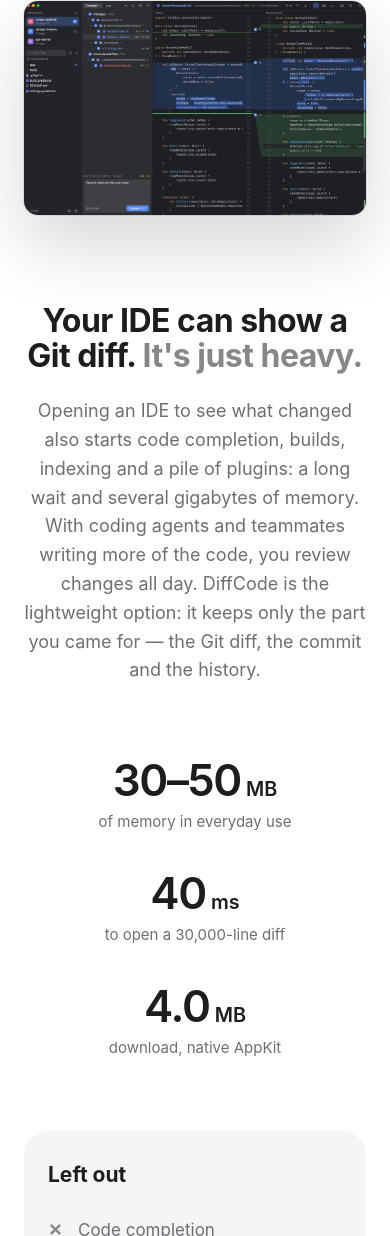
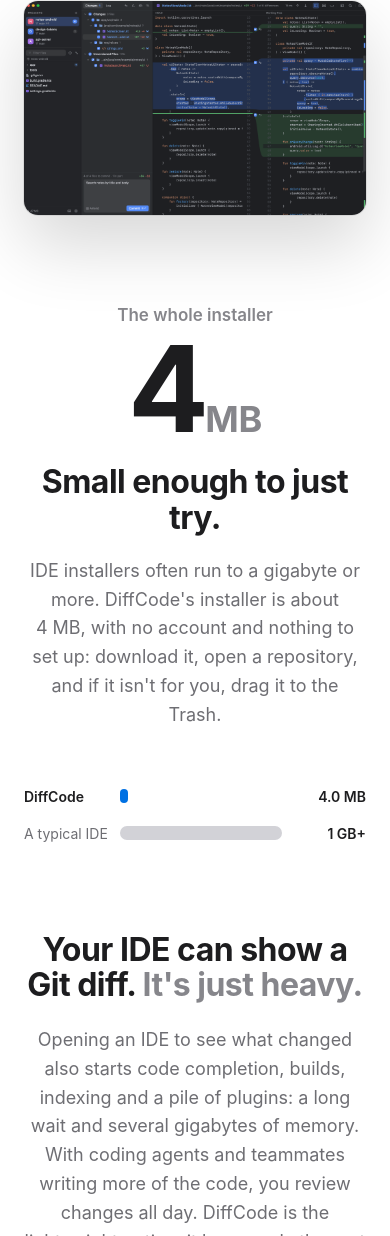
Before and after one commit to ihou/DiffCode, a plain HTML site: page site/index.html in a window 390 px wide. Shown: the part 764-2000 px from the top of the page. Drawn offline with Linux system fonts and the light colour scheme; no server answers; files whose address does not match are found by name.

Commit message:
Put the 4 MB installer front and centre on the website
The download buttons show the installer size, a new section right after
the first screenshot says it big and compares it with a typical IDE
download, and the FAQ, descriptions and structured data mention it too.
The size comes from the latest release, so it stays right as the
installer changes.

Co-Authored-By: Claude Opus 5.5 <noreply@anthropic.com>

```diff
--- a/site/assets/site.css
+++ b/site/assets/site.css
@@ -58,6 +58,7 @@ a:focus-visible { outline: 2px solid var(--blue); outline-offset: 3px; border-ra
 .btn { display: inline-flex; align-items: center; gap: 8px; padding: 13px 26px; border-radius: 980px; background: var(--blue); color: #fff; font-size: 17px; font-weight: 500; line-height: 1.2; }
 .btn:hover { background: var(--blue-hover); text-decoration: none; }
 .btn svg { width: 18px; height: 18px; }
+.btn-size { margin-left: 4px; padding-left: 12px; border-left: 1px solid rgba(255, 255, 255, 0.4); font-size: 0.82em; font-weight: 400; opacity: 0.85; white-space: nowrap; }
 .more { font-size: 17px; }
 .more::after { content: " ›"; }
 
@@ -80,6 +81,21 @@ a:focus-visible { outline: 2px solid var(--blue); outline-offset: 3px; border-ra
 .head h2 { margin: 0 auto; max-width: 16em; font-size: clamp(32px, 4.4vw, 54px); line-height: 1.1; font-weight: 700; letter-spacing: -0.016em; }
 .head p { margin: 24px auto 0; max-width: 36em; font-size: clamp(18px, 1.7vw, 21px); line-height: 1.6; color: var(--muted); }
 .label { display: block; margin-bottom: 10px; font-size: 14px; font-weight: 600; color: var(--faint); }
+
+/* Size: the installer is tiny, so say it big */
+.size { text-align: center; }
+.size-label { font-size: clamp(17px, 1.6vw, 21px); font-weight: 600; color: var(--faint); }
+.size-num { margin-top: 4px; font-size: clamp(120px, 22vw, 260px); line-height: 0.95; font-weight: 700; letter-spacing: -0.05em; color: var(--ink); }
+.size-num small { margin-left: 0.06em; font-size: 0.3em; letter-spacing: -0.01em; color: var(--faint); }
+.size h2 { margin-top: 18px; font-size: clamp(32px, 4.4vw, 54px); line-height: 1.1; letter-spacing: -0.016em; }
+.size-text { margin: 22px auto 0; max-width: 34em; font-size: clamp(18px, 1.7vw, 21px); line-height: 1.6; color: var(--muted); }
+.weigh { display: grid; gap: 16px; max-width: 760px; margin: 56px auto 0; text-align: left; }
+.weigh-row { display: grid; grid-template-columns: 120px 1fr 84px; align-items: center; gap: 18px; font-size: 15px; color: var(--muted); }
+.weigh-bar { height: 14px; }
+.weigh-bar i { display: block; width: 100%; height: 100%; border-radius: 7px; background: var(--line); }
+.weigh-row.us .weigh-bar i { width: 0.4%; min-width: 8px; background: var(--blue); }
+.weigh-row.us { color: var(--ink); font-weight: 600; }
+.weigh-val { text-align: right; font-weight: 600; color: var(--ink); white-space: nowrap; }
 
 /* Why */
 .stats { display: flex; flex-wrap: wrap; justify-content: center; gap: 36px 64px; margin-top: 72px; text-align: center; }
@@ -186,6 +202,7 @@ footer nav a { color: #424245; }
   .tile.span { padding-bottom: 30px; }
   .ledger > div, .card { padding: 28px 24px; }
   .facts li + li::before { margin: 0 6px; }
+  .weigh-row { grid-template-columns: 84px 1fr 72px; gap: 12px; font-size: 14px; }
   .mock { font-size: 12px; }
   footer nav { margin-left: 0; }
 }
--- a/site/assets/site.js
+++ b/site/assets/site.js
@@ -25,6 +25,8 @@
       if (pkg && pkg.size) {
         var size = (pkg.size / 1048576).toFixed(1);
         document.querySelectorAll("[data-size]").forEach(function (el) { el.textContent = size; });
+        var rounded = String(Math.max(1, Math.round(pkg.size / 1048576)));
+        document.querySelectorAll("[data-size-round]").forEach(function (el) { el.textContent = rounded; });
       }
     })
     .catch(function () { /* keep the built-in text */ });
--- a/site/index.html
+++ b/site/index.html
@@ -4,7 +4,7 @@
 <meta charset="utf-8">
 <meta name="viewport" content="width=device-width, initial-scale=1">
 <title>DiffCode — Free Git Diff Viewer &amp; Git Client for Mac</title>
-<meta name="description" content="Free, lightweight Git diff viewer and Git client for Mac. Review side-by-side diffs, commit only the lines you choose, and see what coding agents changed.">
+<meta name="description" content="Free, lightweight Git diff viewer and Git client for Mac, only 4 MB. Review side-by-side diffs, commit just the lines you choose, see what AI agents changed.">
 <meta name="theme-color" content="#ffffff">
 <link rel="canonical" href="https://ihou.github.io/DiffCode/">
 <link rel="alternate" hreflang="en" href="https://ihou.github.io/DiffCode/">
@@ -15,7 +15,7 @@
 <meta property="og:locale" content="en_US">
 <meta property="og:locale:alternate" content="zh_CN">
 <meta property="og:title" content="DiffCode — Free Git Diff Viewer &amp; Git Client for Mac">
-<meta property="og:description" content="An IDE-grade Git diff, without the IDE. Review every change and commit exactly the lines you mean, in a native Mac app that uses about 30–50 MB of memory.">
+<meta property="og:description" content="An IDE-grade Git diff, without the IDE. A 4 MB native Mac app that shows every change and commits exactly the lines you mean.">
 <meta property="og:url" content="https://ihou.github.io/DiffCode/">
 <meta property="og:image" content="https://ihou.github.io/DiffCode/images/social-preview.png">
 <meta property="og:image:width" content="1280">
@@ -47,6 +47,7 @@
   "applicationSubCategory": "Git client",
   "operatingSystem": "macOS 14 or later",
   "processorRequirements": "Apple Silicon",
+  "fileSize": "4 MB",
   "downloadUrl": "https://github.com/ihou/DiffCode/releases/latest/download/DiffCode.pkg",
   "screenshot": "https://ihou.github.io/DiffCode/images/hero.png",
   "image": "https://ihou.github.io/DiffCode/images/social-preview.png",
@@ -65,6 +66,7 @@
     { "@type": "Question", "name": "Is DiffCode free?", "acceptedAnswer": { "@type": "Answer", "text": "Yes. DiffCode is free and open source under the GNU General Public License v3.0. There is no account, subscription or paid tier, and the source code is on GitHub." } },
     { "@type": "Question", "name": "What is DiffCode for?", "acceptedAnswer": { "@type": "Answer", "text": "It is a Git diff viewer and Git client for reviewing and committing changes on a Mac. It shows side-by-side or unified diffs, lets you edit and commit selected lines, and handles branches, history, stash and merge conflicts. It is not a code editor or an IDE." } },
     { "@type": "Question", "name": "How is it different from opening my IDE?", "acceptedAnswer": { "@type": "Answer", "text": "An IDE also starts code completion, builds, indexing and plugins, and often takes several gigabytes of memory. DiffCode keeps only the diff, the commit, the history and a terminal, so it opens quickly and uses about 30–50 MB." } },
+    { "@type": "Question", "name": "How big is DiffCode?", "acceptedAnswer": {"@type": "Answer", "text": "The installer is about 4 MB, and the installed app is about 8 MB. DiffCode is a native AppKit app with no bundled browser engine or runtime, which is also why it starts quickly and uses about 30–50 MB of memory."}},
     { "@type": "Question", "name": "Can I review changes made by Claude Code or Codex?", "acceptedAnswer": { "@type": "Answer", "text": "Yes. Run the agent in DiffCode's built-in terminal, or anywhere else, and every file it changes appears in the diff as it works. Compare with Branch shows everything since the agent's branch split off." } },
     { "@type": "Question", "name": "Can I commit only part of a file?", "acceptedAnswer": { "@type": "Answer", "text": "Yes. Untick a hunk, or select lines and leave them out of the commit. Those changes stay in your working tree for later." } },
     { "@type": "Question", "name": "Does DiffCode change my repository?", "acceptedAnswer": { "@type": "Answer", "text": "Not until you act. Refreshing, diffing and searching never write to the repository or take index.lock, so DiffCode can stay open next to your IDE, terminal and agents." } },
@@ -98,7 +100,7 @@
     <h1>An IDE-grade Git diff viewer for&nbsp;Mac, without the&nbsp;IDE.</h1>
     <p class="lede">DiffCode is a lightweight, native Git client for macOS. Review every change side by side — yours, your teammates' or your coding agent's — and commit exactly the lines you mean, in about <strong>30–50 MB</strong> of memory.</p>
     <div class="cta">
-      <a class="btn" href="https://github.com/ihou/DiffCode/releases/latest/download/DiffCode.pkg">Download for Mac</a>
+      <a class="btn" href="https://github.com/ihou/DiffCode/releases/latest/download/DiffCode.pkg">Download for Mac<span class="btn-size"><span data-size>4.0</span> MB</span></a>
       <a class="more" href="https://github.com/ihou/DiffCode">View the source on GitHub</a>
     </div>
     <ul class="facts">
@@ -113,6 +115,21 @@
   </div>
 </section>
 
+<section class="section size" id="size">
+  <div class="wrap">
+    <div class="reveal">
+      <p class="size-label">The whole installer</p>
+      <p class="size-num"><span data-size-round>4</span><small>MB</small></p>
+      <h2>Small enough to just try.</h2>
+      <p class="size-text">IDE installers often run to a gigabyte or more. DiffCode's installer is about 4&nbsp;MB, with no account and nothing to set up: download it, open a repository, and if it isn't for you, drag it to the Trash.</p>
+    </div>
+    <div class="weigh reveal" role="img" aria-label="Download size: DiffCode about 4 MB, a typical IDE a gigabyte or more">
+      <div class="weigh-row us"><span class="weigh-name">DiffCode</span><span class="weigh-bar"><i></i></span><span class="weigh-val"><span data-size>4.0</span> MB</span></div>
+      <div class="weigh-row"><span class="weigh-name">A typical IDE</span><span class="weigh-bar"><i></i></span><span class="weigh-val">1 GB+</span></div>
+    </div>
+  </div>
+</section>
+
 <section class="section" id="why">
   <div class="wrap">
     <div class="head reveal">
@@ -122,7 +139,7 @@
     <div class="stats reveal">
       <div class="stat"><b>30–50<small>MB</small></b><span>of memory in everyday use</span></div>
       <div class="stat"><b>40<small>ms</small></b><span>to open a 30,000-line diff</span></div>
-      <div class="stat"><b><span data-size>4.0</span><small>MB</small></b><span>download, native AppKit</span></div>
+      <div class="stat"><b>0</b><span>writes to your repository until you act</span></div>
     </div>
     <div class="ledger">
       <div class="drop reveal">
@@ -269,6 +286,7 @@
       <div class="qa"><h3>Is DiffCode free?</h3><p>Yes. DiffCode is free and open source under the GNU General Public License v3.0. There is no account, subscription or paid tier, and the source code is on GitHub.</p></div>
       <div class="qa"><h3>What is DiffCode for?</h3><p>It is a Git diff viewer and Git client for reviewing and committing changes on a Mac. It shows side-by-side or unified diffs, lets you edit and commit selected lines, and handles branches, history, stash and merge conflicts. It is not a code editor or an IDE.</p></div>
       <div class="qa"><h3>How is it different from opening my IDE?</h3><p>An IDE also starts code completion, builds, indexing and plugins, and often takes several gigabytes of memory. DiffCode keeps only the diff, the commit, the history and a terminal, so it opens quickly and uses about 30–50 MB.</p></div>
+      <div class="qa"><h3>How big is DiffCode?</h3><p>The installer is about 4 MB, and the installed app is about 8 MB. DiffCode is a native AppKit app with no bundled browser engine or runtime, which is also why it starts quickly and uses about 30–50 MB of memory.</p></div>
       <div class="qa"><h3>Can I review changes made by Claude Code or Codex?</h3><p>Yes. Run the agent in DiffCode's built-in terminal, or anywhere else, and every file it changes appears in the diff as it works. Compare with Branch shows everything since the agent's branch split off.</p></div>
       <div class="qa"><h3>Can I commit only part of a file?</h3><p>Yes. Untick a hunk, or select lines and leave them out of the commit. Those changes stay in your working tree for later.</p></div>
       <div class="qa"><h3>Does DiffCode change my repository?</h3><p>Not until you act. Refreshing, diffing and searching never write to the repository or take <code>index.lock</code>, so DiffCode can stay open next to your IDE, terminal and agents.</p></div>
@@ -284,7 +302,7 @@
     <h2 class="reveal">Download DiffCode for Mac.</h2>
     <p class="lede reveal">Free and open source. Signed and notarized by Apple, and it keeps itself up to date.</p>
     <div class="cta reveal">
-      <a class="btn" href="https://github.com/ihou/DiffCode/releases/latest/download/DiffCode.pkg"><span>Download DiffCode <span data-version>0.3.0</span></span></a>
+      <a class="btn" href="https://github.com/ihou/DiffCode/releases/latest/download/DiffCode.pkg"><span>Download DiffCode <span data-version>0.3.0</span></span><span class="btn-size"><span data-size>4.0</span> MB</span></a>
     </div>
     <p class="small reveal">Open DiffCode.pkg and follow the installer. macOS 14 Sonoma or later, Apple Silicon.<br>
       <a href="https://github.com/ihou/DiffCode/releases/latest">Release notes</a> · <a href="https://github.com/ihou/DiffCode#build-from-source">Build from source</a> · <a href="https://github.com/ihou/DiffCode/releases">All versions</a></p>
```
Also changed, not shown: site/zh/index.html (+23 -5 lines).
